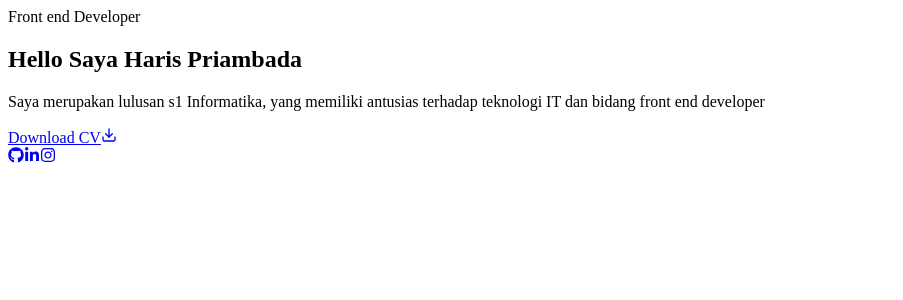
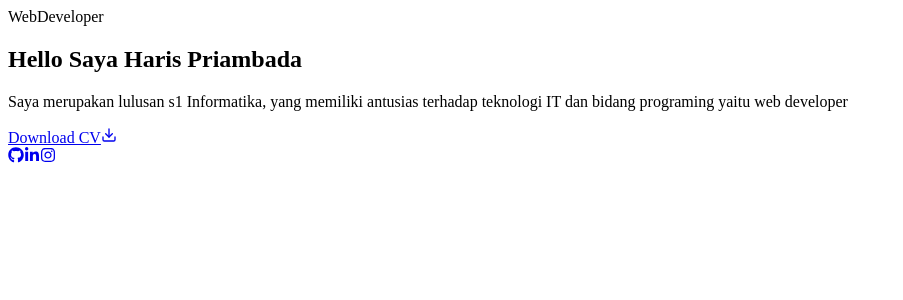
Before and after one commit to harispriambada/portofolio, a Next.js app: page / in a window 1280 px wide. Shown: the top 300 px of the page, without its empty margins (0-903 px from the left). Built offline with nearby package versions, Linux system fonts and the light colour scheme.

Commit message:
edit home

```diff
--- a/app/page.jsx
+++ b/app/page.jsx
@@ -13,7 +13,7 @@ export default function Home() {
           <div className="text-center">
             <div className=" mb-5">
               <span className="text-xl">
-                <span className="text-accent">Front</span> end{" "}
+                <span className="text-accent">Web</span>
                 <span className="text-accent">Developer</span>
               </span>
             </div>
@@ -24,7 +24,7 @@ export default function Home() {
               </h1>
               <p className="max-w-[700px] mb-9 text-white/80">
                 Saya merupakan lulusan s1 Informatika, yang memiliki antusias
-                terhadap teknologi IT dan bidang front end developer
+                terhadap teknologi IT dan bidang programing yaitu web developer
               </p>
             </div>
             <div className="flex flex-col items-center gap-8">
```
